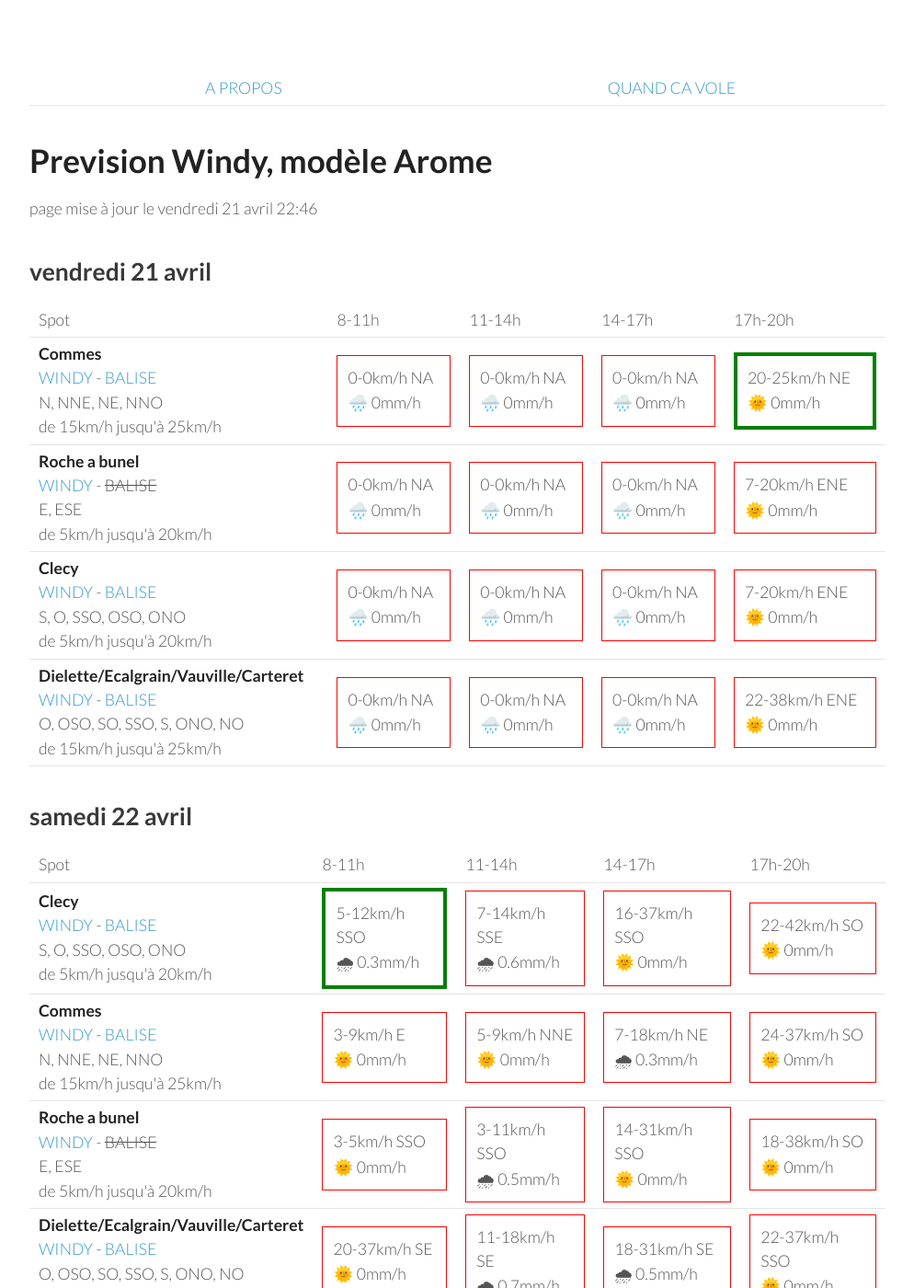
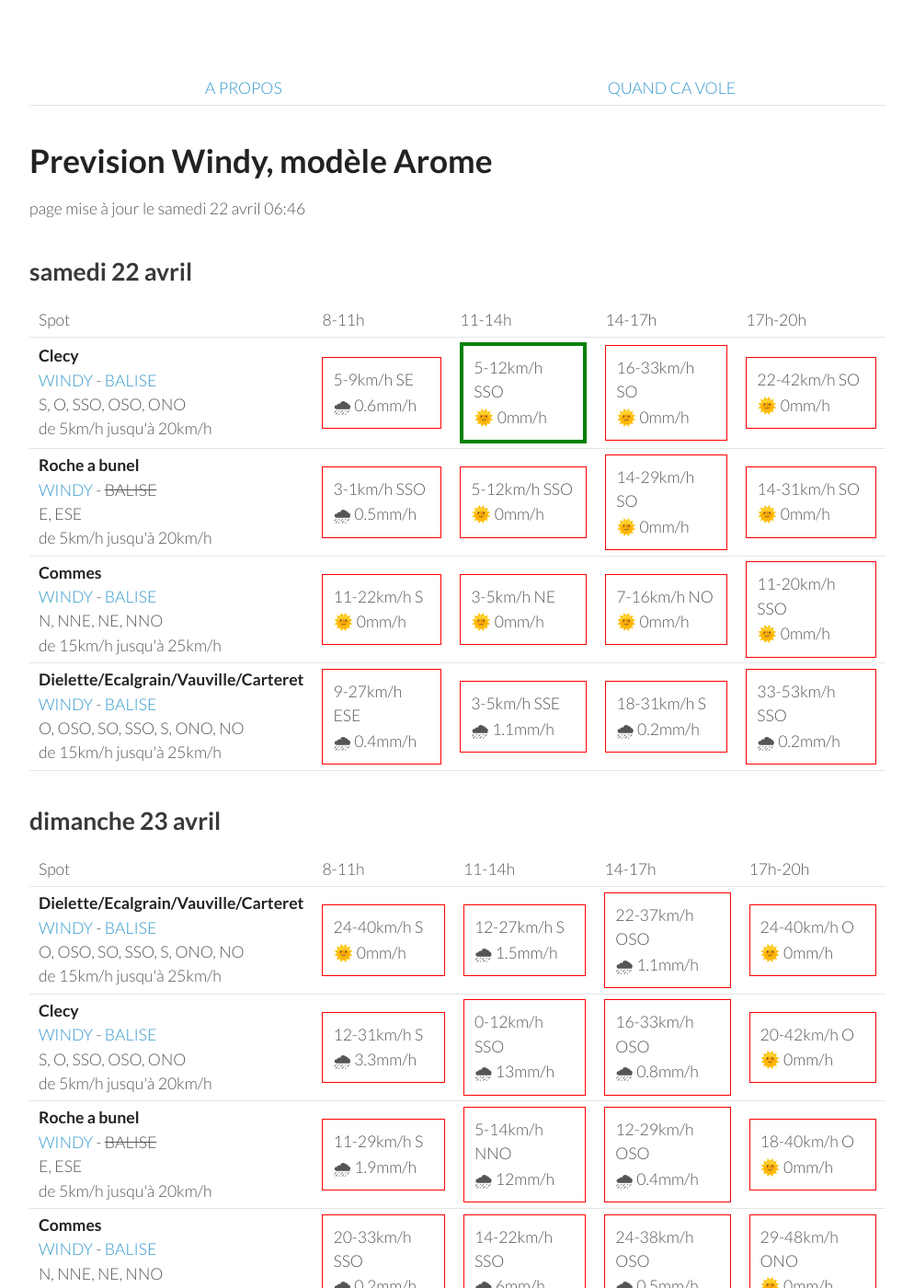
Before and after one commit to parapente-dans-le-nord/parapente-dans-le-nord.github.io, a Jekyll site: the page built from normandie.markdown, in a window 1280 px wide and 1400 px high. Shown: the whole window at 92% size, without its empty margins (26-1020 px from the left). Built offline with Jekyll 4.4.1, drawn with Linux system fonts in a browser that asks for light colours; some of the changed text lies outside the part shown.

Commit message:
update index.markdown

```diff
--- a/normandie.markdown
+++ b/normandie.markdown
@@ -7,60 +7,8 @@ title:  "Tous les spots"
 {: .links}
 
 # Prevision Windy, modèle Arome
-page mise à jour le vendredi 21 avril 22:46
+page mise à jour le samedi 22 avril 06:46
 
-## vendredi 21 avril
-
-{::nomarkdown}
-<table>
-  <tbody>
-    <tr>
-      <td>Spot</td>
-      <td>8-11h</td>
-      <td>11-14h</td>
-      <td>14-17h</td>
-      <td>17h-20h</td>
-    </tr>
-<tr>
-        <td><strong>Commes</strong><br><a href="https://windy.com/49.346/-0.726?48.936,-0.726,8">WINDY</a> - <span class=""><a href="http://www.balisemeteo.com/balise.php?idBalise=158">BALISE</a> </span><br> <span class="vent-favorable">N, NNE, NE, NNO</span><br><span class="force-vent">de 15km/h jusqu'à 25km/h</span> </td>
-
-            <td><div class="not-flyable"><p>0-0km/h NA</p><p>🌧️ 0mm/h</p></div></td>
-            <td><div class="not-flyable"><p>0-0km/h NA</p><p>🌧️ 0mm/h</p></div></td>
-            <td><div class="not-flyable"><p>0-0km/h NA</p><p>🌧️ 0mm/h</p></div></td>
-            <td><div class="flyable"><p>20-25km/h NE</p><p>🌞 0mm/h</p></div></td>
-
-    </tr>
-<tr>
-        <td><strong>Roche a bunel</strong><br><a href="https://windy.com/48.993/-0.499?48.580,-0.499,8">WINDY</a> - <span class="no-balise"> BALISE </span><br> <span class="vent-favorable">E, ESE</span><br><span class="force-vent">de 5km/h jusqu'à 20km/h</span> </td>
-
-            <td><div class="not-flyable"><p>0-0km/h NA</p><p>🌧️ 0mm/h</p></div></td>
-            <td><div class="not-flyable"><p>0-0km/h NA</p><p>🌧️ 0mm/h</p></div></td>
-            <td><div class="not-flyable"><p>0-0km/h NA</p><p>🌧️ 0mm/h</p></div></td>
-            <td><div class="not-flyable"><p>7-20km/h ENE</p><p>🌞 0mm/h</p></div></td>
-
-    </tr>
-<tr>
-        <td><strong>Clecy</strong><br><a href="https://windy.com/48.929/-0.470?48.516,-0.470,8">WINDY</a> - <span class=""><a href="http://www.balisemeteo.com/balise.php?idBalise=122">BALISE</a> </span><br> <span class="vent-favorable">S, O, SSO, OSO, ONO</span><br><span class="force-vent">de 5km/h jusqu'à 20km/h</span> </td>
-
-            <td><div class="not-flyable"><p>0-0km/h NA</p><p>🌧️ 0mm/h</p></div></td>
-            <td><div class="not-flyable"><p>0-0km/h NA</p><p>🌧️ 0mm/h</p></div></td>
-            <td><div class="not-flyable"><p>0-0km/h NA</p><p>🌧️ 0mm/h</p></div></td>
-            <td><div class="not-flyable"><p>7-20km/h ENE</p><p>🌞 0mm/h</p></div></td>
-
-    </tr>
-<tr>
-        <td><strong>Dielette/Ecalgrain/Vauville/Carteret</strong><br><a href="https://windy.com/49.650/-1.856?49.243,-1.856,8">WINDY</a> - <span class=""><a href="http://www.balisemeteo.com/balise.php?idBalise=81">BALISE</a> </span><br> <span class="vent-favorable">O, OSO, SO, SSO, S, ONO, NO</span><br><span class="force-vent">de 15km/h jusqu'à 25km/h</span> </td>
-
-            <td><div class="not-flyable"><p>0-0km/h NA</p><p>🌧️ 0mm/h</p></div></td>
-            <td><div class="not-flyable"><p>0-0km/h NA</p><p>🌧️ 0mm/h</p></div></td>
-            <td><div class="not-flyable"><p>0-0km/h NA</p><p>🌧️ 0mm/h</p></div></td>
-            <td><div class="not-flyable"><p>22-38km/h ENE</p><p>🌞 0mm/h</p></div></td>
-
-    </tr>
-
-</tbody>
-</table>
-{:/}
 ## samedi 22 avril
 
 {::nomarkdown}
@@ -76,40 +24,40 @@ page mise à jour le vendredi 21 avril 22:46
 <tr>
         <td><strong>Clecy</strong><br><a href="https://windy.com/48.929/-0.470?48.516,-0.470,8">WINDY</a> - <span class=""><a href="http://www.balisemeteo.com/balise.php?idBalise=122">BALISE</a> </span><br> <span class="vent-favorable">S, O, SSO, OSO, ONO</span><br><span class="force-vent">de 5km/h jusqu'à 20km/h</span> </td>
 
-            <td><div class="flyable"><p>5-12km/h SSO</p><p>🌧 0.3mm/h</p></div></td>
-            <td><div class="not-flyable"><p>7-14km/h SSE</p><p>🌧 0.6mm/h</p></div></td>
-            <td><div class="not-flyable"><p>16-37km/h SSO</p><p>🌞 0mm/h</p></div></td>
+            <td><div class="not-flyable"><p>5-9km/h SE</p><p>🌧 0.6mm/h</p></div></td>
+            <td><div class="flyable"><p>5-12km/h SSO</p><p>🌞 0mm/h</p></div></td>
+            <td><div class="not-flyable"><p>16-33km/h SO</p><p>🌞 0mm/h</p></div></td>
             <td><div class="not-flyable"><p>22-42km/h SO</p><p>🌞 0mm/h</p></div></td>
+
+
+    </tr>
+<tr>
+        <td><strong>Roche a bunel</strong><br><a href="https://windy.com/48.993/-0.499?48.580,-0.499,8">WINDY</a> - <span class="no-balise"> BALISE </span><br> <span class="vent-favorable">E, ESE</span><br><span class="force-vent">de 5km/h jusqu'à 20km/h</span> </td>
+
+            <td><div class="not-flyable"><p>3-1km/h SSO</p><p>🌧 0.5mm/h</p></div></td>
+            <td><div class="not-flyable"><p>5-12km/h SSO</p><p>🌞 0mm/h</p></div></td>
+            <td><div class="not-flyable"><p>14-29km/h SO</p><p>🌞 0mm/h</p></div></td>
+            <td><div class="not-flyable"><p>14-31km/h SO</p><p>🌞 0mm/h</p></div></td>
 
 
     </tr>
 <tr>
         <td><strong>Commes</strong><br><a href="https://windy.com/49.346/-0.726?48.936,-0.726,8">WINDY</a> - <span class=""><a href="http://www.balisemeteo.com/balise.php?idBalise=158">BALISE</a> </span><br> <span class="vent-favorable">N, NNE, NE, NNO</span><br><span class="force-vent">de 15km/h jusqu'à 25km/h</span> </td>
 
-            <td><div class="not-flyable"><p>3-9km/h E</p><p>🌞 0mm/h</p></div></td>
-            <td><div class="not-flyable"><p>5-9km/h NNE</p><p>🌞 0mm/h</p></div></td>
-            <td><div class="not-flyable"><p>7-18km/h NE</p><p>🌧 0.3mm/h</p></div></td>
-            <td><div class="not-flyable"><p>24-37km/h SO</p><p>🌞 0mm/h</p></div></td>
-
-
-    </tr>
-<tr>
-        <td><strong>Roche a bunel</strong><br><a href="https://windy.com/48.993/-0.499?48.580,-0.499,8">WINDY</a> - <span class="no-balise"> BALISE </span><br> <span class="vent-favorable">E, ESE</span><br><span class="force-vent">de 5km/h jusqu'à 20km/h</span> </td>
-
-            <td><div class="not-flyable"><p>3-5km/h SSO</p><p>🌞 0mm/h</p></div></td>
-            <td><div class="not-flyable"><p>3-11km/h SSO</p><p>🌧 0.5mm/h</p></div></td>
-            <td><div class="not-flyable"><p>14-31km/h SSO</p><p>🌞 0mm/h</p></div></td>
-            <td><div class="not-flyable"><p>18-38km/h SO</p><p>🌞 0mm/h</p></div></td>
+            <td><div class="not-flyable"><p>11-22km/h S</p><p>🌞 0mm/h</p></div></td>
+            <td><div class="not-flyable"><p>3-5km/h NE</p><p>🌞 0mm/h</p></div></td>
+            <td><div class="not-flyable"><p>7-16km/h NO</p><p>🌞 0mm/h</p></div></td>
+            <td><div class="not-flyable"><p>11-20km/h SSO</p><p>🌞 0mm/h</p></div></td>
 
 
     </tr>
 <tr>
         <td><strong>Dielette/Ecalgrain/Vauville/Carteret</strong><br><a href="https://windy.com/49.650/-1.856?49.243,-1.856,8">WINDY</a> - <span class=""><a href="http://www.balisemeteo.com/balise.php?idBalise=81">BALISE</a> </span><br> <span class="vent-favorable">O, OSO, SO, SSO, S, ONO, NO</span><br><span class="force-vent">de 15km/h jusqu'à 25km/h</span> </td>
 
-            <td><div class="not-flyable"><p>20-37km/h SE</p><p>🌞 0mm/h</p></div></td>
-            <td><div class="not-flyable"><p>11-18km/h SE</p><p>🌧 0.7mm/h</p></div></td>
-            <td><div class="not-flyable"><p>18-31km/h SE</p><p>🌧 0.5mm/h</p></div></td>
-            <td><div class="not-flyable"><p>22-37km/h SSO</p><p>🌞 0mm/h</p></div></td>
+            <td><div class="not-flyable"><p>9-27km/h ESE</p><p>🌧 0.4mm/h</p></div></td>
+            <td><div class="not-flyable"><p>3-5km/h SSE</p><p>🌧 1.1mm/h</p></div></td>
+            <td><div class="not-flyable"><p>18-31km/h S</p><p>🌧 0.2mm/h</p></div></td>
+            <td><div class="not-flyable"><p>33-53km/h SSO</p><p>🌧 0.2mm/h</p></div></td>
 
 
     </tr>
@@ -130,42 +78,42 @@ page mise à jour le vendredi 21 avril 22:46
       <td>17h-20h</td>
     </tr>
 <tr>
-        <td><strong>Clecy</strong><br><a href="https://windy.com/48.929/-0.470?48.516,-0.470,8">WINDY</a> - <span class=""><a href="http://www.balisemeteo.com/balise.php?idBalise=122">BALISE</a> </span><br> <span class="vent-favorable">S, O, SSO, OSO, ONO</span><br><span class="force-vent">de 5km/h jusqu'à 20km/h</span> </td>
+        <td><strong>Dielette/Ecalgrain/Vauville/Carteret</strong><br><a href="https://windy.com/49.650/-1.856?49.243,-1.856,8">WINDY</a> - <span class=""><a href="http://www.balisemeteo.com/balise.php?idBalise=81">BALISE</a> </span><br> <span class="vent-favorable">O, OSO, SO, SSO, S, ONO, NO</span><br><span class="force-vent">de 15km/h jusqu'à 25km/h</span> </td>
 
-            <td><div class="not-flyable"><p>22-46km/h SSE</p><p>🌧 6mm/h</p></div></td>
-            <td><div class="not-flyable"><p>27-57km/h S</p><p>🌧 3.8mm/h</p></div></td>
-            <td><div class="not-flyable"><p>25-62km/h OSO</p><p>🌧 0.8mm/h</p></div></td>
-            <td><div class="not-flyable"><p>22-53km/h OSO</p><p>🌧 0.8mm/h</p></div></td>
+            <td><div class="not-flyable"><p>24-40km/h S</p><p>🌞 0mm/h</p></div></td>
+            <td><div class="not-flyable"><p>12-27km/h S</p><p>🌧 1.5mm/h</p></div></td>
+            <td><div class="not-flyable"><p>22-37km/h OSO</p><p>🌧 1.1mm/h</p></div></td>
+            <td><div class="not-flyable"><p>24-40km/h O</p><p>🌞 0mm/h</p></div></td>
 
 
     </tr>
 <tr>
-        <td><strong>Dielette/Ecalgrain/Vauville/Carteret</strong><br><a href="https://windy.com/49.650/-1.856?49.243,-1.856,8">WINDY</a> - <span class=""><a href="http://www.balisemeteo.com/balise.php?idBalise=81">BALISE</a> </span><br> <span class="vent-favorable">O, OSO, SO, SSO, S, ONO, NO</span><br><span class="force-vent">de 15km/h jusqu'à 25km/h</span> </td>
+        <td><strong>Clecy</strong><br><a href="https://windy.com/48.929/-0.470?48.516,-0.470,8">WINDY</a> - <span class=""><a href="http://www.balisemeteo.com/balise.php?idBalise=122">BALISE</a> </span><br> <span class="vent-favorable">S, O, SSO, OSO, ONO</span><br><span class="force-vent">de 5km/h jusqu'à 20km/h</span> </td>
 
-            <td><div class="not-flyable"><p>12-31km/h S</p><p>🌧 5mm/h</p></div></td>
-            <td><div class="not-flyable"><p>9-40km/h SSO</p><p>🌧 8mm/h</p></div></td>
-            <td><div class="not-flyable"><p>24-35km/h OSO</p><p>🌧 2.8mm/h</p></div></td>
-            <td><div class="not-flyable"><p>33-50km/h NO</p><p>🌧 0.2mm/h</p></div></td>
+            <td><div class="not-flyable"><p>12-31km/h S</p><p>🌧 3.3mm/h</p></div></td>
+            <td><div class="not-flyable"><p>0-12km/h SSO</p><p>🌧 13mm/h</p></div></td>
+            <td><div class="not-flyable"><p>16-33km/h OSO</p><p>🌧 0.8mm/h</p></div></td>
+            <td><div class="not-flyable"><p>20-42km/h O</p><p>🌞 0mm/h</p></div></td>
 
 
     </tr>
 <tr>
         <td><strong>Roche a bunel</strong><br><a href="https://windy.com/48.993/-0.499?48.580,-0.499,8">WINDY</a> - <span class="no-balise"> BALISE </span><br> <span class="vent-favorable">E, ESE</span><br><span class="force-vent">de 5km/h jusqu'à 20km/h</span> </td>
 
-            <td><div class="not-flyable"><p>18-37km/h SSE</p><p>🌧 6mm/h</p></div></td>
-            <td><div class="not-flyable"><p>27-55km/h S</p><p>🌧 4.2mm/h</p></div></td>
-            <td><div class="not-flyable"><p>25-66km/h OSO</p><p>🌧 0.9mm/h</p></div></td>
-            <td><div class="not-flyable"><p>24-53km/h OSO</p><p>🌧 0.4mm/h</p></div></td>
+            <td><div class="not-flyable"><p>11-29km/h S</p><p>🌧 1.9mm/h</p></div></td>
+            <td><div class="not-flyable"><p>5-14km/h NNO</p><p>🌧 12mm/h</p></div></td>
+            <td><div class="not-flyable"><p>12-29km/h OSO</p><p>🌧 0.4mm/h</p></div></td>
+            <td><div class="not-flyable"><p>18-40km/h O</p><p>🌞 0mm/h</p></div></td>
 
 
     </tr>
 <tr>
         <td><strong>Commes</strong><br><a href="https://windy.com/49.346/-0.726?48.936,-0.726,8">WINDY</a> - <span class=""><a href="http://www.balisemeteo.com/balise.php?idBalise=158">BALISE</a> </span><br> <span class="vent-favorable">N, NNE, NE, NNO</span><br><span class="force-vent">de 15km/h jusqu'à 25km/h</span> </td>
 
-            <td><div class="not-flyable"><p>14-37km/h SE</p><p>🌧 7mm/h</p></div></td>
-            <td><div class="not-flyable"><p>24-38km/h SSE</p><p>🌧 8mm/h</p></div></td>
-            <td><div class="not-flyable"><p>31-62km/h O</p><p>🌧 2.3mm/h</p></div></td>
-            <td><div class="not-flyable"><p>31-50km/h OSO</p><p>🌧 0.3mm/h</p></div></td>
+            <td><div class="not-flyable"><p>20-33km/h SSO</p><p>🌧 0.2mm/h</p></div></td>
+            <td><div class="not-flyable"><p>14-22km/h SSO</p><p>🌧 6mm/h</p></div></td>
+            <td><div class="not-flyable"><p>24-38km/h OSO</p><p>🌧 0.5mm/h</p></div></td>
+            <td><div class="not-flyable"><p>29-48km/h ONO</p><p>🌞 0mm/h</p></div></td>
 
 
     </tr>
@@ -188,20 +136,20 @@ page mise à jour le vendredi 21 avril 22:46
 <tr>
         <td><strong>Dielette/Ecalgrain/Vauville/Carteret</strong><br><a href="https://windy.com/49.650/-1.856?49.243,-1.856,8">WINDY</a> - <span class=""><a href="http://www.balisemeteo.com/balise.php?idBalise=81">BALISE</a> </span><br> <span class="vent-favorable">O, OSO, SO, SSO, S, ONO, NO</span><br><span class="force-vent">de 15km/h jusqu'à 25km/h</span> </td>
 
-            <td><div class="not-flyable"><p>16-31km/h ONO</p><p>🌞 0mm/h</p></div></td>
-            <td><div class="not-flyable"><p>11-24km/h NO</p><p>🌞 0mm/h</p></div></td>
-            <td><div class="not-flyable"><p>14-25km/h O</p><p>🌧 0.3mm/h</p></div></td>
-            <td><div class="not-flyable"><p>24-35km/h O</p><p>🌧 0.8mm/h</p></div></td>
+            <td><div class="flyable"><p>16-24km/h O</p><p>🌞 0mm/h</p></div></td>
+            <td><div class="not-flyable"><p>18-29km/h O</p><p>🌧 0.2mm/h</p></div></td>
+            <td><div class="not-flyable"><p>25-37km/h OSO</p><p>🌧 0.5mm/h</p></div></td>
+            <td><div class="not-flyable"><p>29-44km/h O</p><p>🌧 0.2mm/h</p></div></td>
 
 
     </tr>
 <tr>
         <td><strong>Commes</strong><br><a href="https://windy.com/49.346/-0.726?48.936,-0.726,8">WINDY</a> - <span class=""><a href="http://www.balisemeteo.com/balise.php?idBalise=158">BALISE</a> </span><br> <span class="vent-favorable">N, NNE, NE, NNO</span><br><span class="force-vent">de 15km/h jusqu'à 25km/h</span> </td>
 
-            <td><div class="not-flyable"><p>18-31km/h O</p><p>🌞 0mm/h</p></div></td>
-            <td><div class="not-flyable"><p>16-33km/h ONO</p><p>🌞 0mm/h</p></div></td>
-            <td><div class="not-flyable"><p>9-27km/h NO</p><p>🌧 1mm/h</p></div></td>
-            <td><div class="not-flyable"><p>9-27km/h N</p><p>🌧 2.9mm/h</p></div></td>
+            <td><div class="not-flyable"><p>14-25km/h OSO</p><p>🌞 0mm/h</p></div></td>
+            <td><div class="not-flyable"><p>16-29km/h O</p><p>🌞 0mm/h</p></div></td>
+            <td><div class="not-flyable"><p>18-35km/h O</p><p>🌧 2.1mm/h</p></div></td>
+            <td><div class="not-flyable"><p>24-40km/h O</p><p>🌧 1.3mm/h</p></div></td>
 
 
     </tr>
@@ -209,19 +157,19 @@ page mise à jour le vendredi 21 avril 22:46
         <td><strong>Roche a bunel</strong><br><a href="https://windy.com/48.993/-0.499?48.580,-0.499,8">WINDY</a> - <span class="no-balise"> BALISE </span><br> <span class="vent-favorable">E, ESE</span><br><span class="force-vent">de 5km/h jusqu'à 20km/h</span> </td>
 
             <td><div class="not-flyable"><p>12-25km/h OSO</p><p>🌞 0mm/h</p></div></td>
-            <td><div class="not-flyable"><p>16-38km/h O</p><p>🌧 0.2mm/h</p></div></td>
-            <td><div class="not-flyable"><p>16-40km/h O</p><p>🌧 1.7mm/h</p></div></td>
-            <td><div class="not-flyable"><p>18-42km/h O</p><p>🌧 0.6mm/h</p></div></td>
+            <td><div class="not-flyable"><p>16-37km/h O</p><p>🌧 0.2mm/h</p></div></td>
+            <td><div class="not-flyable"><p>18-42km/h O</p><p>🌧 1.9mm/h</p></div></td>
+            <td><div class="not-flyable"><p>20-46km/h O</p><p>🌧 0.4mm/h</p></div></td>
 
 
     </tr>
 <tr>
         <td><strong>Clecy</strong><br><a href="https://windy.com/48.929/-0.470?48.516,-0.470,8">WINDY</a> - <span class=""><a href="http://www.balisemeteo.com/balise.php?idBalise=122">BALISE</a> </span><br> <span class="vent-favorable">S, O, SSO, OSO, ONO</span><br><span class="force-vent">de 5km/h jusqu'à 20km/h</span> </td>
 
-            <td><div class="not-flyable"><p>11-24km/h O</p><p>🌞 0mm/h</p></div></td>
-            <td><div class="not-flyable"><p>16-38km/h O</p><p>🌧 0.3mm/h</p></div></td>
-            <td><div class="not-flyable"><p>16-42km/h O</p><p>🌧 2.4mm/h</p></div></td>
-            <td><div class="not-flyable"><p>18-42km/h O</p><p>🌧 1mm/h</p></div></td>
+            <td><div class="not-flyable"><p>12-24km/h OSO</p><p>🌞 0mm/h</p></div></td>
+            <td><div class="not-flyable"><p>16-37km/h OSO</p><p>🌧 0.2mm/h</p></div></td>
+            <td><div class="not-flyable"><p>20-44km/h OSO</p><p>🌧 1.3mm/h</p></div></td>
+            <td><div class="not-flyable"><p>18-46km/h O</p><p>🌧 1.1mm/h</p></div></td>
 
 
     </tr>
@@ -244,8 +192,8 @@ page mise à jour le vendredi 21 avril 22:46
 <tr>
         <td><strong>Roche a bunel</strong><br><a href="https://windy.com/48.993/-0.499?48.580,-0.499,8">WINDY</a> - <span class="no-balise"> BALISE </span><br> <span class="vent-favorable">E, ESE</span><br><span class="force-vent">de 5km/h jusqu'à 20km/h</span> </td>
 
-            <td><div class="not-flyable"><p>12-25km/h NE</p><p>🌞 0mm/h</p></div></td>
-            <td><div class="not-flyable"><p>14-31km/h ENE</p><p>🌞 0mm/h</p></div></td>
+            <td><div class="not-flyable"><p>16-37km/h NE</p><p>🌞 0mm/h</p></div></td>
+            <td><div class="not-flyable"><p>16-37km/h NE</p><p>🌞 0mm/h</p></div></td>
             <td><div class="not-flyable"><p>9-31km/h ENE</p><p>🌧 0.3mm/h</p></div></td>
             <td><div class="not-flyable"><p>7-24km/h ENE</p><p>🌞 0mm/h</p></div></td>
 
@@ -254,7 +202,7 @@ page mise à jour le vendredi 21 avril 22:46
 <tr>
         <td><strong>Dielette/Ecalgrain/Vauville/Carteret</strong><br><a href="https://windy.com/49.650/-1.856?49.243,-1.856,8">WINDY</a> - <span class=""><a href="http://www.balisemeteo.com/balise.php?idBalise=81">BALISE</a> </span><br> <span class="vent-favorable">O, OSO, SO, SSO, S, ONO, NO</span><br><span class="force-vent">de 15km/h jusqu'à 25km/h</span> </td>
 
-            <td><div class="not-flyable"><p>22-35km/h ENE</p><p>🌞 0mm/h</p></div></td>
+            <td><div class="not-flyable"><p>20-35km/h NE</p><p>🌞 0mm/h</p></div></td>
             <td><div class="not-flyable"><p>22-35km/h ENE</p><p>🌞 0mm/h</p></div></td>
             <td><div class="not-flyable"><p>20-35km/h E</p><p>🌞 0mm/h</p></div></td>
             <td><div class="not-flyable"><p>20-31km/h E</p><p>🌞 0mm/h</p></div></td>
@@ -262,22 +210,22 @@ page mise à jour le vendredi 21 avril 22:46
 
     </tr>
 <tr>
-        <td><strong>Commes</strong><br><a href="https://windy.com/49.346/-0.726?48.936,-0.726,8">WINDY</a> - <span class=""><a href="http://www.balisemeteo.com/balise.php?idBalise=158">BALISE</a> </span><br> <span class="vent-favorable">N, NNE, NE, NNO</span><br><span class="force-vent">de 15km/h jusqu'à 25km/h</span> </td>
+        <td><strong>Clecy</strong><br><a href="https://windy.com/48.929/-0.470?48.516,-0.470,8">WINDY</a> - <span class=""><a href="http://www.balisemeteo.com/balise.php?idBalise=122">BALISE</a> </span><br> <span class="vent-favorable">S, O, SSO, OSO, ONO</span><br><span class="force-vent">de 5km/h jusqu'à 20km/h</span> </td>
 
-            <td><div class="not-flyable"><p>20-35km/h ENE</p><p>🌞 0mm/h</p></div></td>
-            <td><div class="not-flyable"><p>20-35km/h ENE</p><p>🌞 0mm/h</p></div></td>
-            <td><div class="not-flyable"><p>18-33km/h ENE</p><p>🌞 0mm/h</p></div></td>
-            <td><div class="not-flyable"><p>18-31km/h NE</p><p>🌞 0mm/h</p></div></td>
+            <td><div class="not-flyable"><p>16-35km/h NE</p><p>🌞 0mm/h</p></div></td>
+            <td><div class="not-flyable"><p>16-38km/h NE</p><p>🌞 0mm/h</p></div></td>
+            <td><div class="not-flyable"><p>9-29km/h E</p><p>🌧 0.2mm/h</p></div></td>
+            <td><div class="not-flyable"><p>5-24km/h E</p><p>🌞 0mm/h</p></div></td>
 
 
     </tr>
 <tr>
-        <td><strong>Clecy</strong><br><a href="https://windy.com/48.929/-0.470?48.516,-0.470,8">WINDY</a> - <span class=""><a href="http://www.balisemeteo.com/balise.php?idBalise=122">BALISE</a> </span><br> <span class="vent-favorable">S, O, SSO, OSO, ONO</span><br><span class="force-vent">de 5km/h jusqu'à 20km/h</span> </td>
+        <td><strong>Commes</strong><br><a href="https://windy.com/49.346/-0.726?48.936,-0.726,8">WINDY</a> - <span class=""><a href="http://www.balisemeteo.com/balise.php?idBalise=158">BALISE</a> </span><br> <span class="vent-favorable">N, NNE, NE, NNO</span><br><span class="force-vent">de 15km/h jusqu'à 25km/h</span> </td>
 
-            <td><div class="not-flyable"><p>12-24km/h ENE</p><p>🌞 0mm/h</p></div></td>
-            <td><div class="not-flyable"><p>12-29km/h ENE</p><p>🌞 0mm/h</p></div></td>
-            <td><div class="not-flyable"><p>9-29km/h E</p><p>🌧 0.2mm/h</p></div></td>
-            <td><div class="not-flyable"><p>5-24km/h E</p><p>🌞 0mm/h</p></div></td>
+            <td><div class="not-flyable"><p>22-40km/h NE</p><p>🌧 0.2mm/h</p></div></td>
+            <td><div class="not-flyable"><p>18-37km/h NE</p><p>🌞 0mm/h</p></div></td>
+            <td><div class="not-flyable"><p>18-33km/h ENE</p><p>🌞 0mm/h</p></div></td>
+            <td><div class="not-flyable"><p>18-31km/h NE</p><p>🌞 0mm/h</p></div></td>
 
 
     </tr>
```
